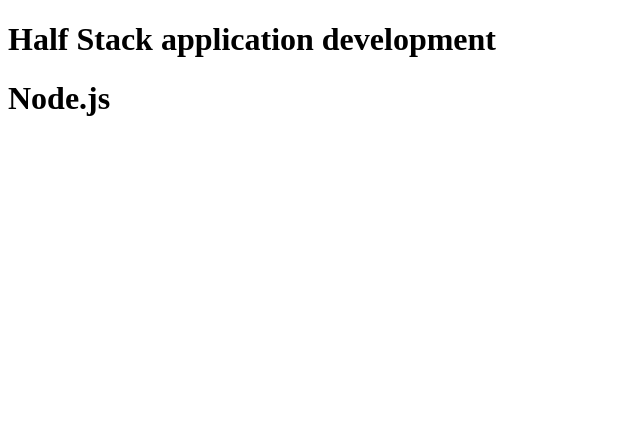
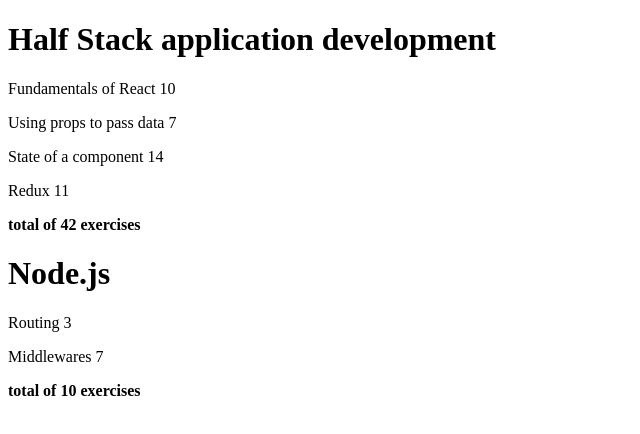
Before and after one commit to msunji/fsopen-2022, a JavaScript app in the folder part2/courseinfo/: page / in a window 1280 px wide. Shown: the top 434 px of the page, without its empty margins (0-640 px from the left). Built offline with nearby package versions, Linux system fonts and the light colour scheme; the HTML template or start-up script is replaced by a standard one.

Commit message:
Destructure course props

```diff
--- a/part2/courseinfo/src/components/Course.js
+++ b/part2/courseinfo/src/components/Course.js
@@ -1,9 +1,13 @@
+import Content from './Content';
+
 const Header = ({ name }) => <h1>{name}</h1>;
 
 const Course = ({ course }) => {
+  let { name, parts } = course;
   return (
     <div>
-      <Header name={course.name} />
+      <Header name={name} />
+      <Content parts={parts} />
     </div>
   );
 };
```
